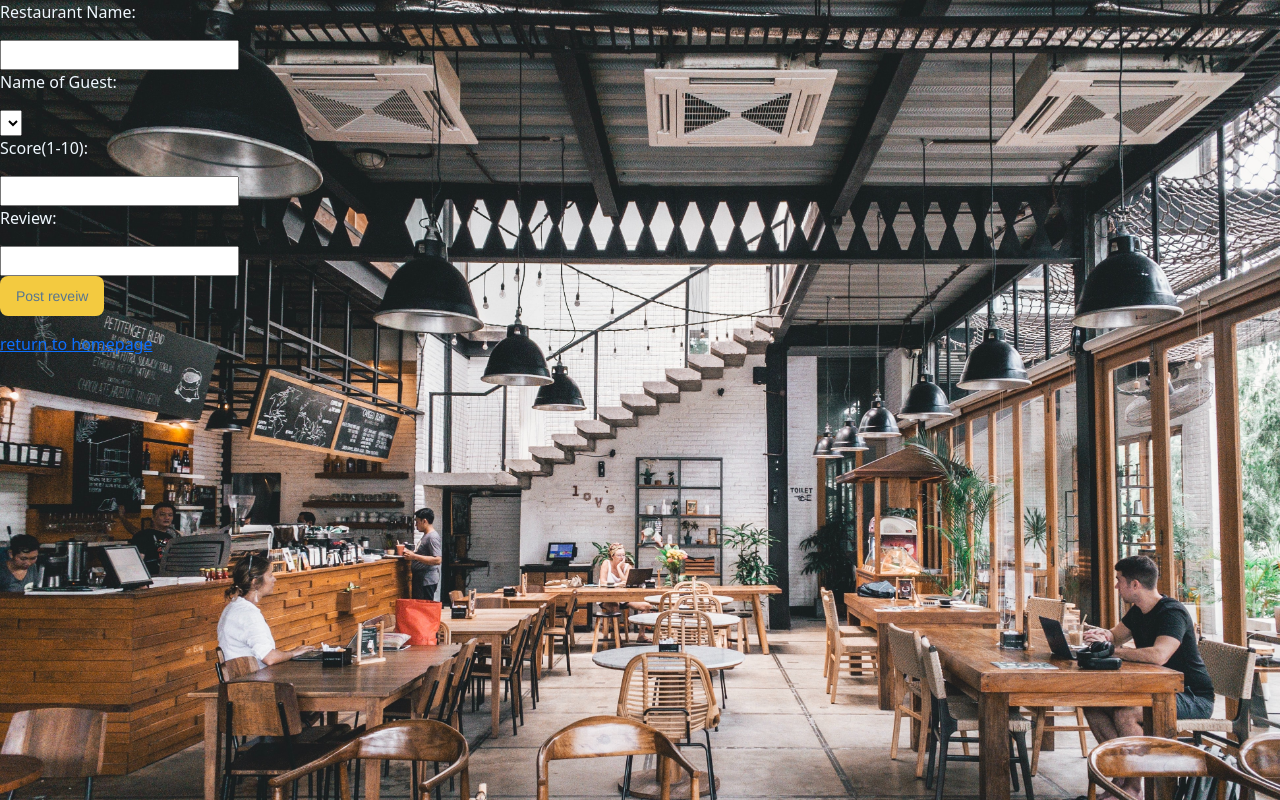
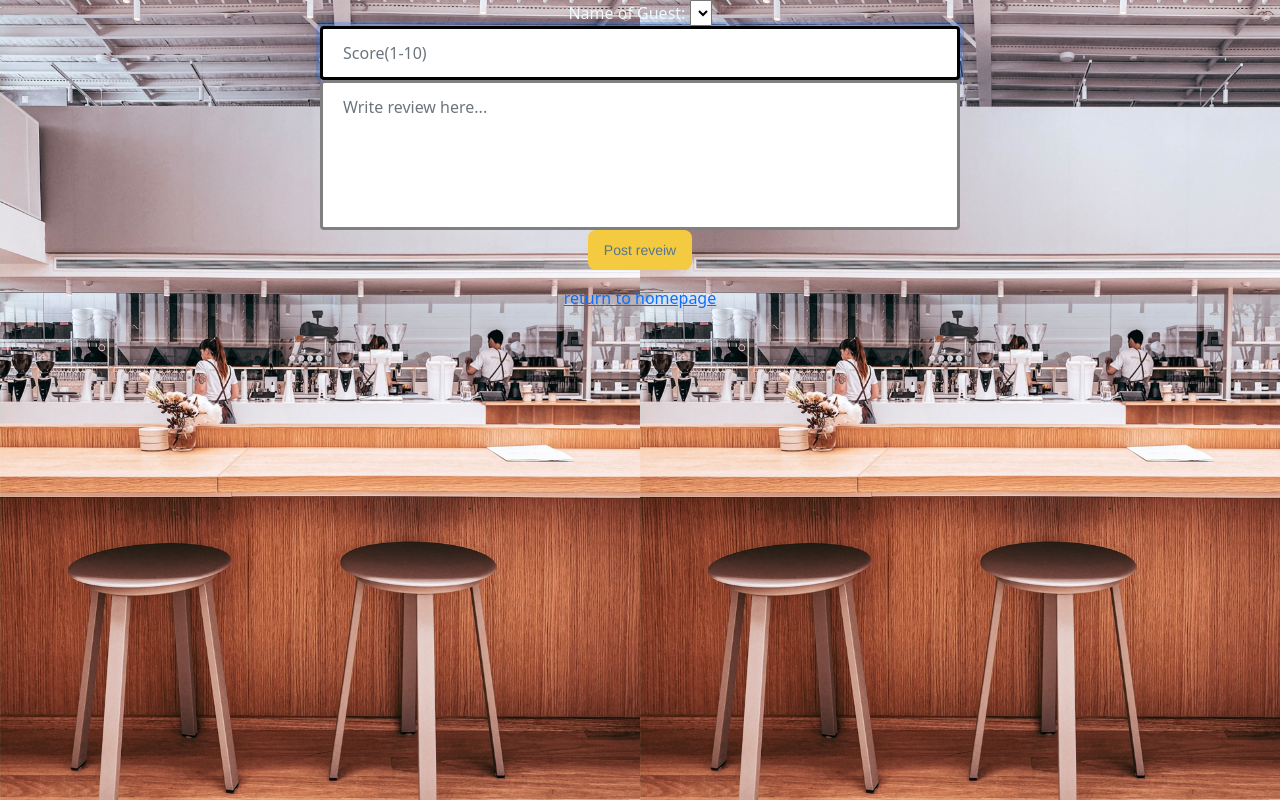
Before and after one commit to sarastevens123/hackbright_project, a Flask app: page /user-rating in a window 1280 px wide. Run offline with Flask 2, Linux system fonts and the light colour scheme; lists and menus that the app fills with data are empty.

Commit message:
added styling to profile pages and rating forms

```diff
--- a/server.py
+++ b/server.py
@@ -207,10 +207,13 @@ def log_in_restaurant():
 @app.route('/user-rating', methods=['POST', 'GET'])
 def submit_user_rating():
     """adds a user rating"""
+
     print(request.args)
     user_id=None
+
     if request.args:
         user_id = int(request.args.get('user_id'))
+
     if request.form.get == 'user-rating':
         guest = request.form.get('guest')
         restaurant = request.form.get('restaurant')
--- a/static/stylesheet.css
+++ b/static/stylesheet.css
@@ -48,8 +48,18 @@
   width: 100vw;
   height: 100vh;
   background-image: url("restaurant-image.jpg");
-  background-size: cover;
-  background-color:antiquewhite
+  background-size:auto;
+
+}
+
+#right-col {
+  width: 100vw;
+  height: 100vh;
+  background-image: url("barstools-image.jpg");
+  background-size: 50%;
+
+
+
 }
 
 #login-page {
@@ -63,3 +73,28 @@
   color: #D78A76;
 
 }
+.review-input {
+  width: 50%;
+  padding: 12px 20px;
+  margin: 8px 0;
+  box-sizing: border-box;
+  border: 3px solid gray;
+  -webkit-transition: 0.5s;
+  transition: 0.5s;
+  outline: none;
+}
+
+.review-input:focus {
+  border: 3px solid black;
+}
+
+textarea {
+  width: 100%;
+  height: 150px;
+  padding: 12px 20px;
+  box-sizing: border-box;
+  border: 2px solid #ccc;
+  border-radius: 4px;
+  background-color: #f8f8f8;
+  resize: none;
+}
--- a/templates/guest-login.html
+++ b/templates/guest-login.html
@@ -8,10 +8,10 @@
         <h1 class="h3 mb-3 font-weight-normal">Please sign in</h1>
 
         <label for="inputEmail" class="sr-only">Email address</label>
-        <input style="max-width:50%; margin:auto;" name="email" type="text" id="inputEmail" class="form-control" placeholder="Email address" required autofocus>
+        <input style="max-width:35%; margin:auto;" name="email" type="text" id="inputEmail" class="form-control" placeholder="Email address" required autofocus>
 
         <label for="inputPassword" class="sr-only">Password</label>
-        <input style="max-width:50%; margin:auto" name="password" type="password" id="inputPassword" class="form-control" placeholder="Password" required>
+        <input style="max-width:35%; margin:auto" name="password" type="password" id="inputPassword" class="form-control" placeholder="Password" required>
 
         <div>
             <input type="submit" class="button-1" value="submit">
--- a/templates/restaurant-login.html
+++ b/templates/restaurant-login.html
@@ -26,10 +26,10 @@
         <h1 class="h3 mb-3 font-weight-normal">Please sign in</h1>
 
         <label for="inputEmail" class="sr-only">Email address</label>
-        <input style="max-width:50%; margin:auto;" name="email" type="text" id="inputEmail" class="form-control" placeholder="Email address" required autofocus>
+        <input style="max-width:35%; margin:auto;" name="email" type="text" id="inputEmail" class="form-control" placeholder="Email address" required autofocus>
 
         <label for="inputPassword" class="sr-only">Password</label>
-        <input style="max-width:50%; margin:auto" name="password" type="password" id="inputPassword" class="form-control" placeholder="Password" required>
+        <input style="max-width:35%; margin:auto" name="password" type="password" id="inputPassword" class="form-control" placeholder="Password" required>
 
         <div>
             <input type="submit" class="button-1" value="submit">
--- a/templates/user-rating-form.html
+++ b/templates/user-rating-form.html
@@ -1,12 +1,13 @@
 {% extends 'base.html' %}
 {% block content %}
-<div id="left-col">
+<body class="text-center">
+<div id="right-col">
 <form action="/user-rating" id="user-rating" method="POST">
 
-    <p style="color:aliceblue;">Restaurant Name:</p>
-    <input type="text" name="restaurant" required>
+    <!-- <p style="color:aliceblue;">Restaurant Name:</p>
+    <input class="review-input" type="text" name="restaurant" required> -->
 
-    <p style="color:aliceblue;">Name of Guest:</p>
+    <span style="color:aliceblue;">Name of Guest:</span>
     <!-- <input type="text" name="guest" required> -->
     <select name="guest">
         {% for user in users %}
@@ -16,12 +17,12 @@
 
         {% endfor %}
     </select>
-    <p style="color:aliceblue;">Score(1-10):</p>
-    <input type="text" name="score" required>
 
-    <p style="color:aliceblue;">Review:</p>
-    <input type="text" name="review">
+    <input style="max-width:50%; margin:auto;" name="score" type="text" id="inputScore" class="form-control review-input" placeholder="Score(1-10)" required autofocus>
 
+
+
+    <textarea style="max-width:50%; margin:auto;" id="inputReview" type="text" name="review" class="form-control review-input" rows="4" cols="50" placeholder="Write review here..." required autofocus></textarea>
 <p>
     <input class="button-1" type="submit" value="Post reveiw">
     </p>
@@ -31,4 +32,5 @@
 
 <a href="/restaurant-home">return to homepage</a>
 </div>
+</body>
 {% endblock %}
```
Also changed, not shown: templates/guest-home.html (+12 -10 lines), templates/guest-signup-form.html (+7 -5 lines), templates/restaurant-home.html (+10 -5 lines), templates/restaurant-rating-form.html (+18 -11 lines), templates/restaurant-signup.html (+6 -4 lines), static/bar-image.jpg (added), static/barstools-image.jpg (added).
